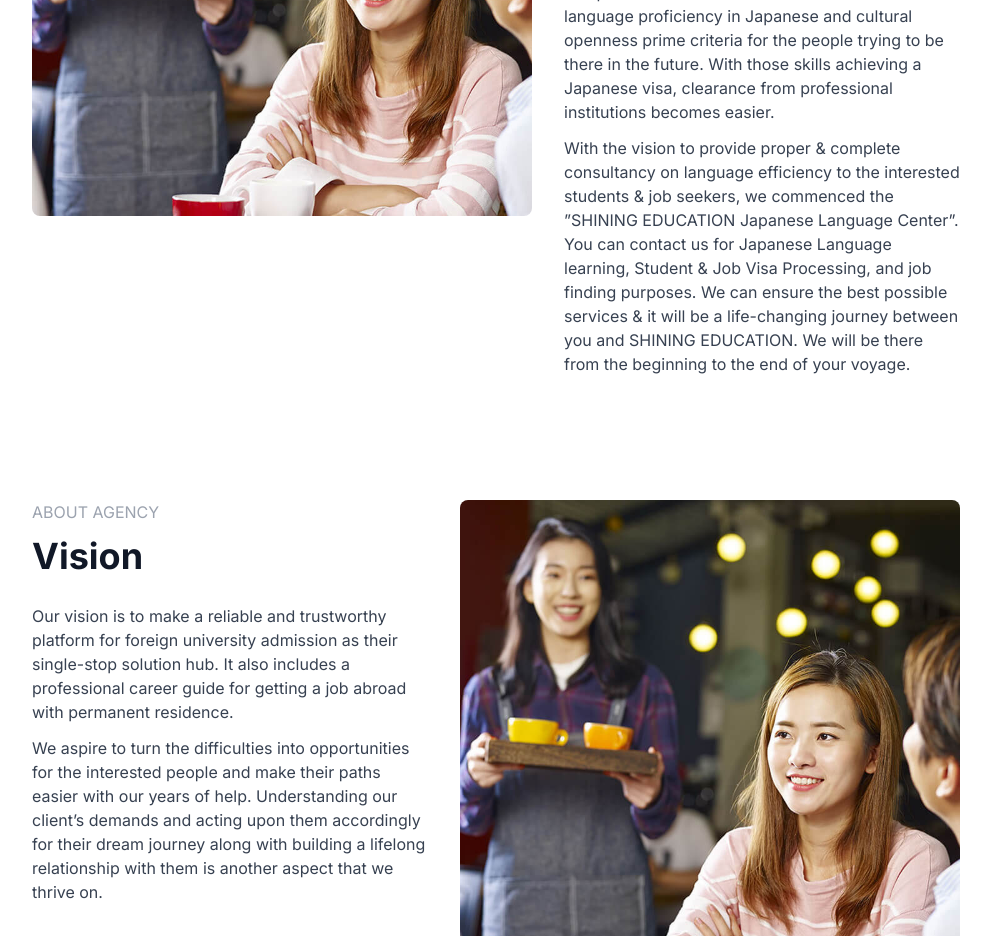
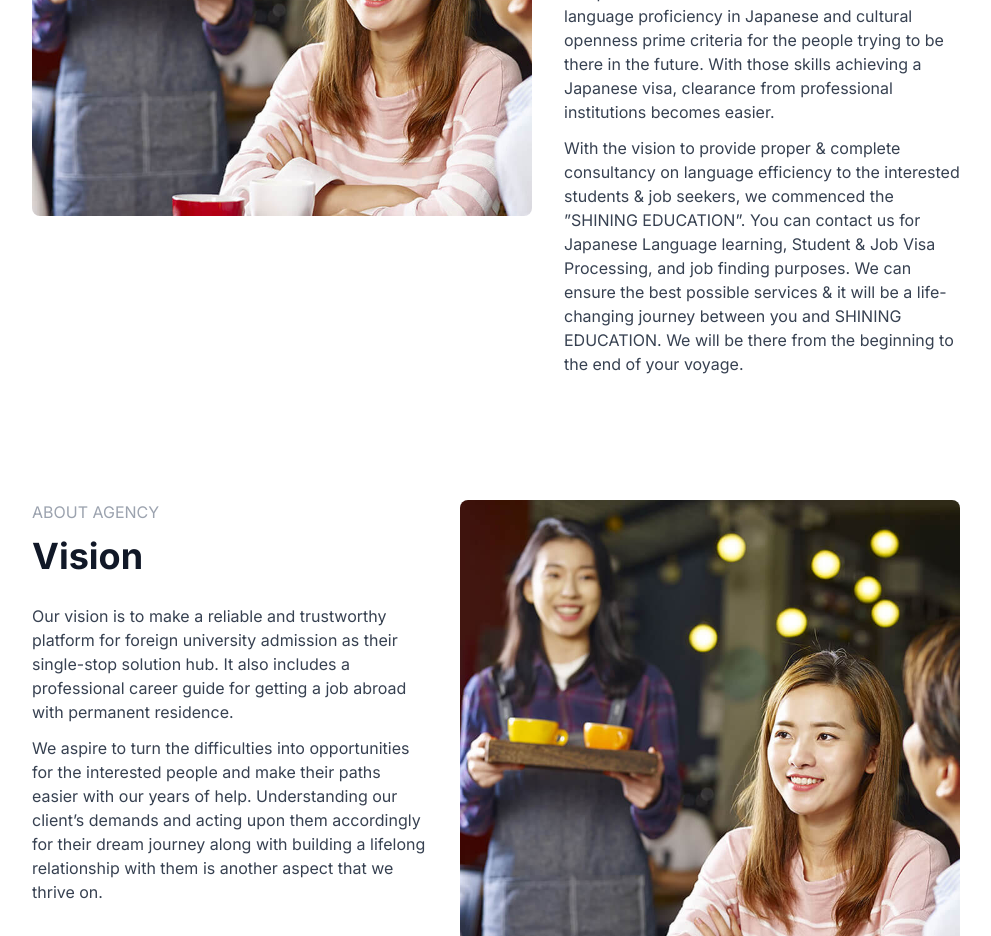
Before and after one commit to taherul77/ShiningEducation, a Next.js app: page /about-us in a window 1280 px wide. Shown: the part 1100-2036 px from the top of the page, without its empty margins (144-1135 px from the left). Built offline with nearby package versions, Linux system fonts and the light colour scheme.

Commit message:
update project

```diff
--- a/src/components/page/AboutComponent/AboutComponent.js
+++ b/src/components/page/AboutComponent/AboutComponent.js
@@ -42,7 +42,7 @@ const AboutComponent = () => {
               <p className="mb-3 font-normal text-gray-700">
                 With the vision to provide proper & complete consultancy on
                 language efficiency to the interested students & job seekers, we
-                commenced the ”SHINING EDUCATION Japanese Language Center”. You can
+                commenced the ”SHINING EDUCATION”. You can
                 contact us for Japanese Language learning, Student & Job Visa
                 Processing, and job finding purposes. We can ensure the best
                 possible services & it will be a life-changing journey between
--- a/src/components/page/ContactComponent/ContactComponent.js
+++ b/src/components/page/ContactComponent/ContactComponent.js
@@ -29,7 +29,7 @@ const ContactComponent = () => {
 
           <h2 className="mt-4 text-xl font-medium text-black ">Our Address</h2>
           <p className="mt-2 text-md text-gray-700 ">
-            3rd Floor, House No: 509, West Shewrapara, Mirpur, Dhaka- 1216
+            810/2 , West Shewrapara, Mirpur, Dhaka- 1216
           </p>
         </div>
 
```
